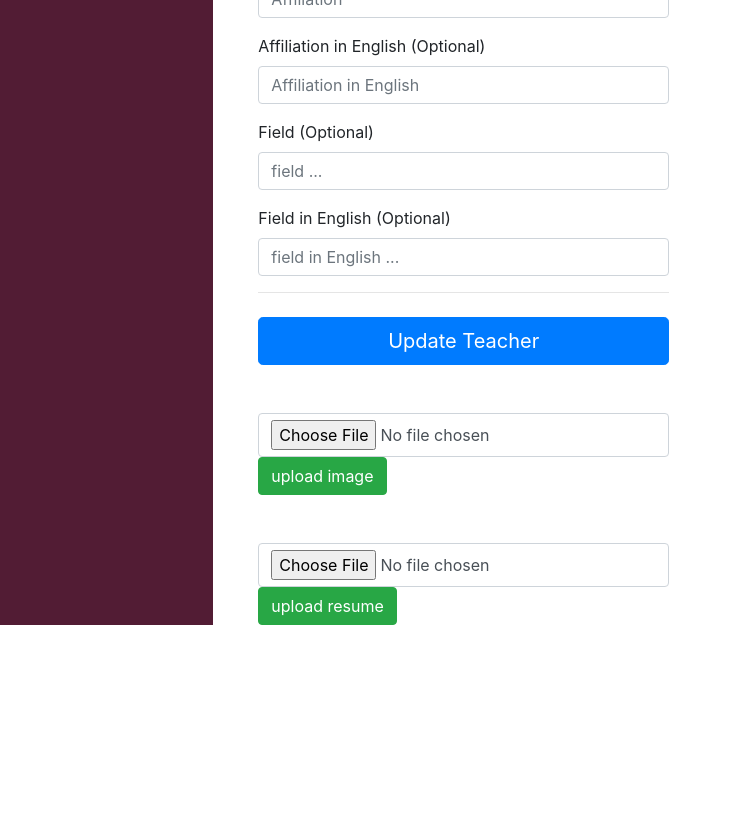
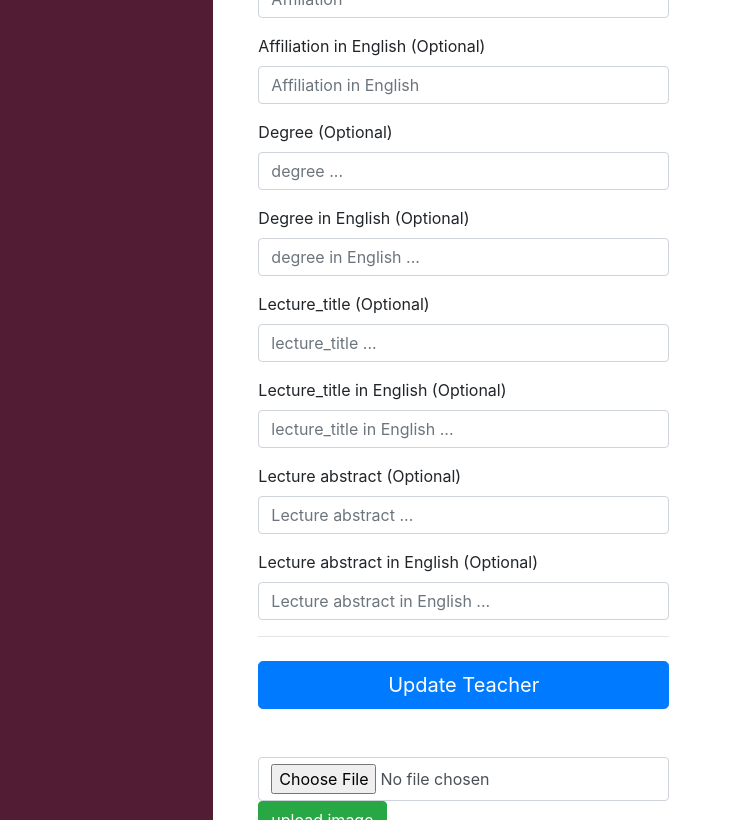
Before and after one commit to linuxfestival/LinuxFest-AdminPanel, a Vue app: page /teachers/1 in a window 1280 px wide. Shown: the part 500-1320 px from the top of the page, without its empty margins (0-732 px from the left). Before the commit the page ends 1125 px from the top, so only its background shows below. Built offline with nearby package versions, Linux system fonts and the light colour scheme; no server answers; sample sign-in values are in the browser's storage; what vue-notification would draw is missing.

Commit message:
Add new fields to Teacher

```diff
--- a/src/store/index.js
+++ b/src/store/index.js
@@ -5,7 +5,8 @@ Vue.use(Vuex);
 
 let VUE_APP_API_BASE;
 if(process.env.NODE_ENV === 'production'){
-  VUE_APP_API_BASE = `${window.location.origin}/api`
+  // VUE_APP_API_BASE = `${window.location.origin}/api`
+  VUE_APP_API_BASE = `${process.env.VUE_APP_API_BASE}`
 }else {
   VUE_APP_API_BASE = `${process.env.VUE_APP_API_BASE}`
 }
--- a/src/views/TeacherCreate.vue
+++ b/src/views/TeacherCreate.vue
@@ -41,7 +41,9 @@
         </div>
         <div class="row">
           <div class="col-md-12 mb-3">
-            <label for="affiliation_en">Affiliation in English (Optional)</label>
+            <label for="affiliation_en"
+              >Affiliation in English (Optional)</label
+            >
             <input
               id="affiliation_en"
               type="text"
@@ -54,30 +56,75 @@
 
         <div class="row">
           <div class="col-md-12 mb-3">
-            <label for="field">Field (Optional)</label>
+            <label for="degree">Degree (Optional)</label>
             <input
-              id="field"
+              id="degree"
               type="text"
               class="form-control"
-              placeholder="field ..."
-              v-model="newTeacher.field"
+              placeholder="degree ..."
+              v-model="newTeacher.degree"
             />
           </div>
         </div>
 
         <div class="row">
           <div class="col-md-12 mb-3">
-            <label for="field_en">Field in English (Optional)</label>
+            <label for="degree_en">Degree in English (Optional)</label>
             <input
-              id="field_en"
+              id="degree_en"
               type="text"
               class="form-control"
-              placeholder="field in English ..."
-              v-model="newTeacher.field_en"
+              placeholder="degree in English ..."
+              v-model="newTeacher.degree_en"
             />
           </div>
         </div>
 
+        <div class="mb-3">
+          <label for="lecture_title"> Lecture title (Optional) </label>
+          <input
+            id="lecture_title"
+            type="text"
+            class="form-control"
+            placeholder="lecture_title ..."
+            v-model="newTeacher.lecture_title"
+          />
+        </div>
+        <div class="mb-3">
+          <label for="lecture_title_en">
+            Lecture title in English (Optional)
+          </label>
+          <input
+            id="lecture_title_en"
+            type="text"
+            class="form-control"
+            placeholder="lecture_title in English ..."
+            v-model="newTeacher.lecture_title_en"
+          />
+        </div>
+
+        <div class="mb-3">
+          <label for="lecture_abstract"> Lecture abstract (Optional) </label>
+          <input
+            id="lecture_abstract"
+            type="text"
+            class="form-control"
+            placeholder="Lecture abstract ..."
+            v-model="newTeacher.lecture_abstract"
+          />
+        </div>
+        <div class="mb-3">
+          <label for="lecture_abstract_en">
+            Lecture abstract in English (Optional)
+          </label>
+          <input
+            id="lecture_abstract_en"
+            type="text"
+            class="form-control"
+            placeholder="Lecture abstract in English ..."
+            v-model="newTeacher.lecture_abstract_en"
+          />
+        </div>
 
         <div class="mb-3">
           <label for="description">Description (Optional):</label>
@@ -125,8 +172,12 @@ export default {
         description_en: "",
         affiliation: "",
         affiliation_en: "",
-        field: "",
-        field_en: "",
+        degree: "",
+        degree_en: "",
+        lecture_title: "",
+        lecture_title_en: "",
+        lecture_abstract: "",
+        lecture_abstract_en: "",
       },
     };
   },
--- a/src/views/TeacherProfile.vue
+++ b/src/views/TeacherProfile.vue
@@ -79,26 +79,69 @@
           </div>
 
           <div class="mb-3">
-            <label for="field">Field (Optional)</label>
+            <label for="degree">Degree (Optional)</label>
             <input
-              id="field"
+              id="degree"
               type="text"
               class="form-control"
-              placeholder="field ..."
-              v-model="teacher.field"
+              placeholder="degree ..."
+              v-model="teacher.degree"
             />
           </div>
 
           <div class="mb-3">
-            <label for="field_en">Field in English (Optional)</label>
+            <label for="degree_en">Degree in English (Optional)</label>
             <input
-              id="field_en"
+              id="degree_en"
               type="text"
               class="form-control"
-              placeholder="field in English ..."
-              v-model="teacher.field_en"
+              placeholder="degree in English ..."
+              v-model="teacher.degree_en"
             />
           </div>
+          <div class="mb-3">
+            <label for="lecture_title">Lecture_title (Optional)</label>
+            <input
+              id="lecture_title"
+              type="text"
+              class="form-control"
+              placeholder="lecture_title ..."
+              v-model="teacher.lecture_title"
+            />
+          </div>
+          <div class="mb-3">
+            <label for="lecture_title_en">Lecture_title in English (Optional)</label>
+            <input
+              id="lecture_title_en"
+              type="text"
+              class="form-control"
+              placeholder="lecture_title in English ..."
+              v-model="teacher.lecture_title_en"
+            />
+          </div>
+
+           <div class="mb-3">
+          <label for="lecture_abstract"> Lecture abstract (Optional) </label>
+          <input
+            id="lecture_abstract"
+            type="text"
+            class="form-control"
+            placeholder="Lecture abstract ..."
+            v-model="teacher.lecture_abstract"
+          />
+        </div>
+        <div class="mb-3">
+          <label for="lecture_abstract_en">
+            Lecture abstract in English (Optional)
+          </label>
+          <input
+            id="lecture_abstract_en"
+            type="text"
+            class="form-control"
+            placeholder="Lecture abstract in English ..."
+            v-model="teacher.lecture_abstract_en"
+          />
+        </div>
 
           <hr class="mb-4" />
           <button class="btn btn-primary btn-lg btn-block" type="submit">
```
